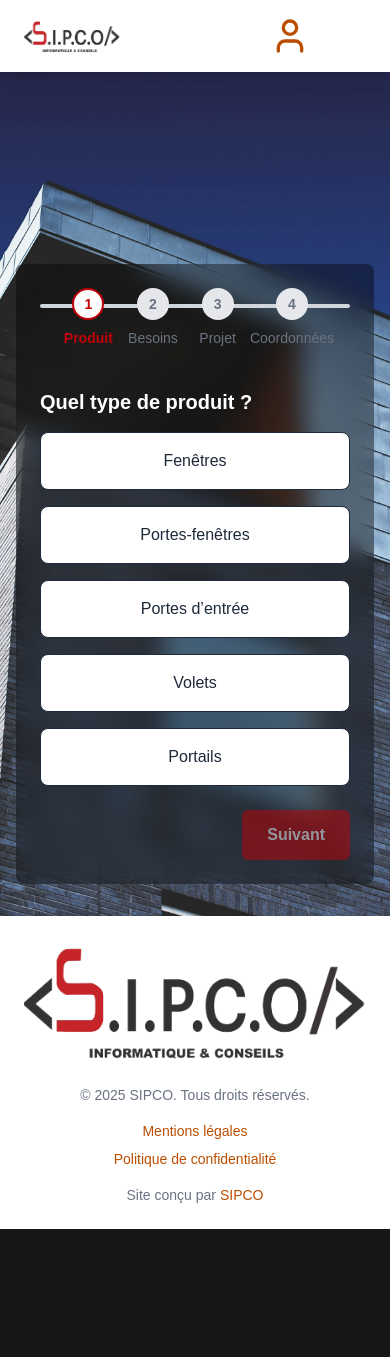
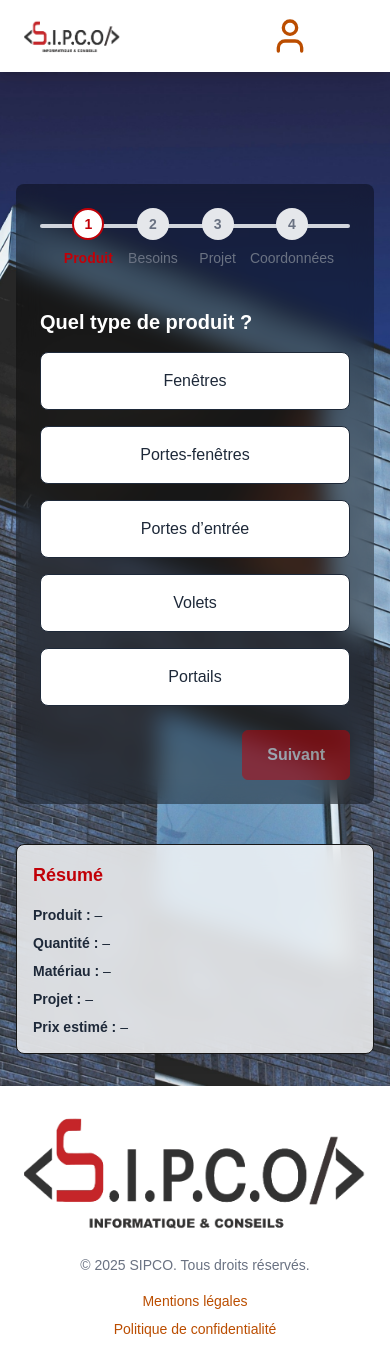
Before and after one commit to FlorianSIPCO/configurateur, a Next.js app: page /simulateur in a window 390 px wide. Shown: the top 1357 px of the page. Before the commit the page ends 1229 px from the top, so only its background shows below. Built offline with nearby package versions, Linux system fonts and the light colour scheme.

Commit message:
edit responsive simulateur

```diff
--- a/src/app/simulateur/page.tsx
+++ b/src/app/simulateur/page.tsx
@@ -61,7 +61,7 @@ export default function SimulateurPage() {
         style={{ backgroundImage: "url('/images/fenetres.jpg')" }}
         >
         {/* Conteneur principal (formulaire + timeline) */}
-        <div className="max-w-4xl mx-auto mt-40 rounded-lg bg-black/40 backdrop-blur-md p-6 z-10 relative">
+        <div className="max-w-4xl mx-auto mt-20 rounded-lg bg-black/40 backdrop-blur-md p-6 z-10 relative">
             <Timeline currentStep={step} />
 
             {step === 1 && (
@@ -84,7 +84,7 @@ export default function SimulateurPage() {
         </div>
 
         {/* Recap indépendant en fixed à droite */}
-        <div className="hidden lg:block absolute top-70 right-12 w-80">
+        <div className="flex justify-center mt-10">
             <RecapCard data={formData} />
         </div>
     </div>
```
